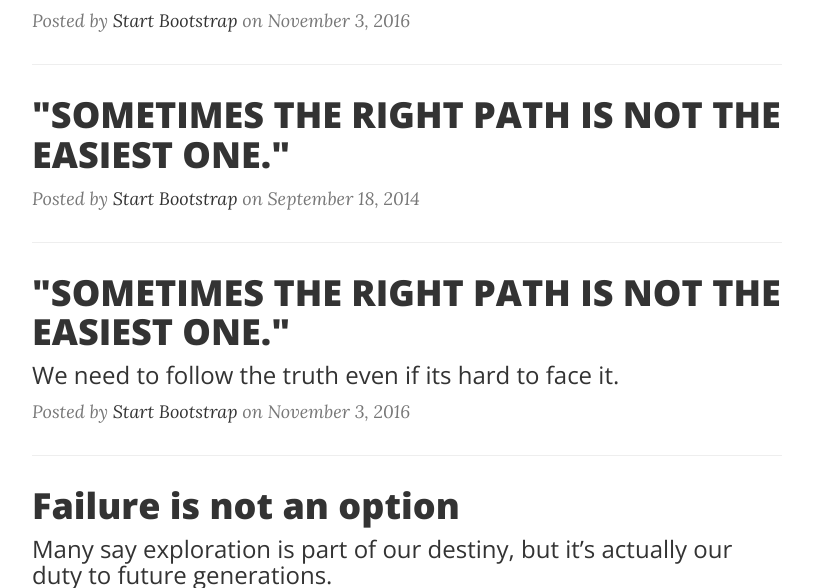
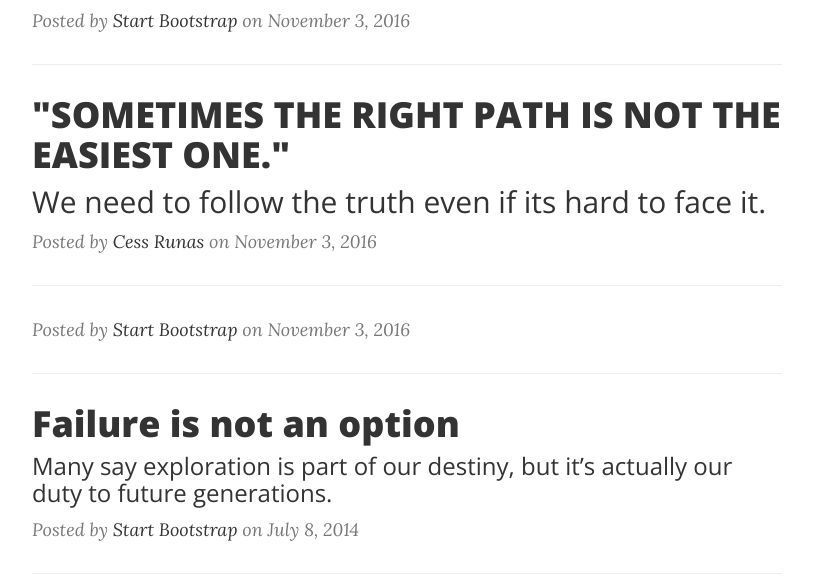
Before and after one commit to cessrunas/blog., a website: page index.html in a window 1280 px wide. Shown: the part 673-1261 px from the top of the page, without its empty margins (233-1046 px from the left). Drawn offline with nearby package versions, Linux system fonts and the light colour scheme.

Commit message:
Update index.html

```diff
--- a/index.html
+++ b/index.html
@@ -102,17 +102,20 @@
                         <h2 class="post-title">
                            "SOMETIMES THE RIGHT PATH IS NOT THE EASIEST ONE."
                         </h2>
+                        <h2 class="post-subtitle">
+                            We need to follow the truth even if its hard to face it.
+                        </h2>
                     </a>
-                    <p class="post-meta">Posted by <a href="#">Start Bootstrap</a> on September 18, 2014</p>
+                    <p class="post-meta">Posted by <a href="#">Cess Runas</a> on November 3, 2016</p>
                 </div>
                 <hr>
                 <div class="post-preview">
                     <a href="post3.html">
                         <h2 class="post-title">
-                            "SOMETIMES THE RIGHT PATH IS NOT THE EASIEST ONE."
+
                         </h2>
                         <h3 class="post-subtitle">
-                            We need to follow the truth even if its hard to face it.
+
                         </h3>
                     </a>
                     <p class="post-meta">Posted by <a href="#">Start Bootstrap</a> on November 3, 2016</p>
```
